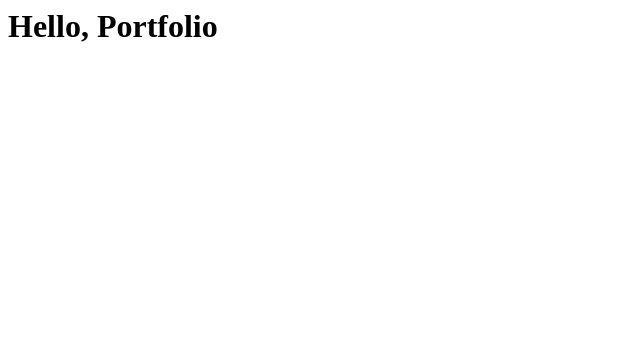
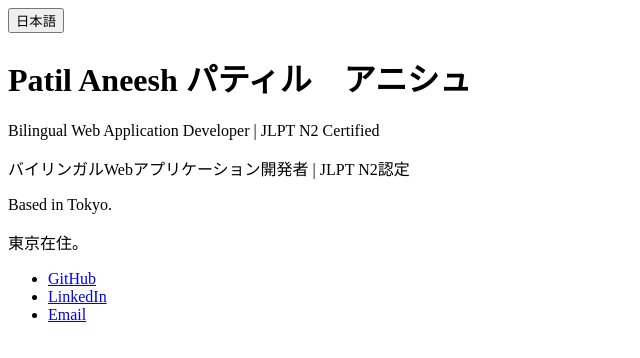
Before and after one commit to aneesh-patil/aneesh-patil.github.io, a plain HTML site: page index.html in a window 1280 px wide. Shown: the whole page, without its empty margins (0-640 px from the left). Drawn offline with Linux system fonts and the light colour scheme.

Commit message:
feat: initial portfolio structure and content

```diff
--- a/index.html
+++ b/index.html
@@ -1 +1,45 @@
-<h1>Hello, Portfolio</h1>
+<!DOCTYPE html>
+<html lang="en">
+
+<head>
+    <meta charset="UTF-8">
+    <meta name="viewport" content="width=device-width, initial-scale=1.0">
+    <title>Developer Portfolio</title>
+
+</head>
+
+<body>
+
+    <div class="lang-switch-wrapper">
+        <button id="lang-toggle" type="button" aria-label="Switch Language">日本語</button>
+    </div>
+
+    <main class="container">
+        <header>
+            <h1>
+                <span class="en-only">Patil Aneesh</span>
+                <span class="ja-only">パティル　アニシュ</span>
+            </h1>
+        </header>
+
+        <section class="intro">
+            <p class="en-only">Bilingual Web Application Developer | JLPT N2 Certified</p>
+            <p class="ja-only" lang="ja">バイリンガルWebアプリケーション開発者 | JLPT N2認定</p>
+            <p class="en-only">Based in Tokyo.</p>
+            <p class="ja-only" lang="ja">東京在住。</p>
+        </section>
+
+        <nav>
+            <ul class="social-links">
+                <li><a href="https://github.com/aneesh-patil" target="_blank" rel="noopener noreferrer">GitHub</a></li>
+                <li><a href="https://linkedin.com/in/aneesh11" target="_blank" rel="noopener noreferrer">LinkedIn</a>
+                </li>
+                <li><a href="mailto:aneeshpatil8@gmail.com">Email</a></li>
+            </ul>
+        </nav>
+    </main>
+
+    <script src="index.js"></script>
+</body>
+
+</html>
```
